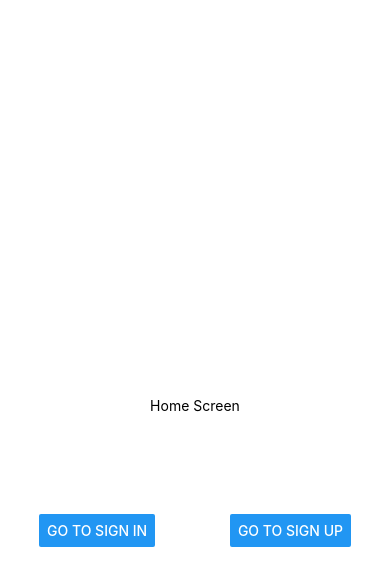
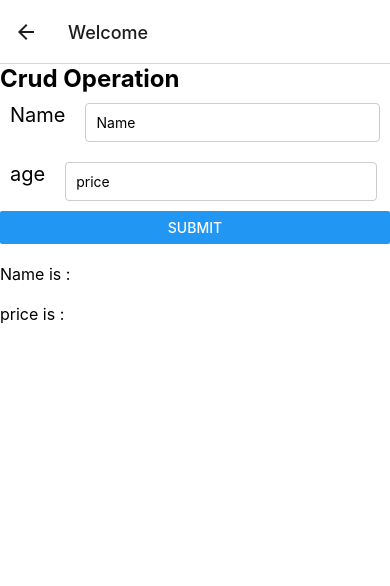
Before and after one commit to mohamed-wageh/Talabt, a React Native app in the folder project/: screen /Welcome in a window 390 px wide. Shown: the top 586 px of the page. Built offline with nearby package versions, Linux system fonts and the light colour scheme.

Commit message:
add wageh.js

```diff
--- a/project/App.js
+++ b/project/App.js
@@ -4,17 +4,23 @@ import { createNativeStackNavigator } from '@react-navigation/native-stack';
 import SignInPage from './screens/signin';
 import HomeScreen from './screens/homescreen';
 import SignupPage from './screens/signup';
+import Welcome from './screens/welcome';
 
 
 const Stack = createNativeStackNavigator();
 
 function App() {
   return (
-<NavigationContainer>
+    <NavigationContainer>
       <Stack.Navigator initialRouteName="Home">
-        <Stack.Screen name="Home" component={HomeScreen} options = {{ headerShown:false}}/>
+        <Stack.Screen
+          name="Home"
+          component={HomeScreen}
+          options={{ headerShown: false }}
+        />
         <Stack.Screen name="SignInPage" component={SignInPage} />
         <Stack.Screen name="SignupPage" component={SignupPage} />
+        <Stack.Screen name="Welcome" component={Welcome} />
       </Stack.Navigator>
     </NavigationContainer>
   );
--- a/project/firebase/firebase.js
+++ b/project/firebase/firebase.js
@@ -1,6 +1,7 @@
 // Import the functions you need from the SDKs you need
 import { initializeApp } from "firebase/app";
 import { getAuth} from "firebase/auth";
+import { getFirestore } from "firebase/firestore";
 // TODO: Add SDKs for Firebase products that you want to use
 // https://firebase.google.com/docs/web/setup#available-libraries
 
@@ -17,5 +18,6 @@ const firebaseConfig = {
 // Initialize Firebase
 const app = initializeApp(firebaseConfig);
 const auth = getAuth(app);
+export const db = getFirestore(app);
 
 export default auth;
--- a/project/screens/SignIn.js
+++ b/project/screens/SignIn.js
@@ -17,7 +17,7 @@ export default function SignInPage({navigation}) {
     signInWithEmailAndPassword(auth,email, password)
       .then(() => {
         setIsSignedIn(true);
-        navigation.navigate('WelcomePage');
+        navigation.navigate("Welcome");
       })
     .catch((error) => {
       seterrorMsg(error.message);
--- /dev/null
+++ b/project/screens/wageh.js
@@ -0,0 +1 @@
+wageh
--- /dev/null
+++ b/project/screens/welcome.js
@@ -0,0 +1,104 @@
+import { Text, View, StyleSheet, TextInput, Button } from "react-native";
+import React, { useState } from "react";
+import { doc, setDoc } from "firebase/firestore";
+import db from '../firebase/firebase'
+
+const welcome = () => {
+  const [Name, setName] = useState("");
+  const [Age, setAge] = useState("");
+const handleSubmit = () => {
+  setDoc(doc(db, "users", "id"), {
+  name:Name,
+  age:Age,
+  }).then(() =>{
+    console.log('done')
+  }).catch((error) =>{
+    console.log(error)
+  });
+}
+    return (
+      <View style={styles.container}>
+        <Text style={styles.title}>Crud Operation</Text>
+        <View style={styles.inputContainer}>
+          <Text style={styles.label}>Name</Text>
+          <TextInput
+            style={styles.input}
+            placeholder="Name"
+            value={Name}
+            onChangeText={setName}
+          />
+        </View>
+        <View style={styles.inputContainer}>
+          <Text style={styles.label}>age</Text>
+          <TextInput
+            style={styles.input}
+            placeholder="price"
+            value={Age}
+            onChangeText={setAge}
+          />
+        </View>
+        <Button title="Submit" onPress={handleSubmit} />
+        <Text style={styles.counterText}>Name is : </Text>
+        <Text style={styles.counterText}>price is : </Text>
+      </View>
+    );
+  }
+
+const styles = StyleSheet.create({
+  container: {
+    flex: 1,
+    backgroundColor: "#fff",
+  },
+  label: {
+    fontSize: 20,
+    margin:10,
+  },
+  title: {
+    fontSize: 24,
+    fontWeight: "bold",
+    color: "#000",
+  },
+  inputContainer: {
+    flexDirection: "row",
+  },
+  input: {
+    borderWidth: 1,
+    borderColor: "#ccc",
+    borderRadius: 4,
+    padding: 10,
+    width: "80%",
+    margin: 10,
+  },
+  buttonContainer: {
+    flexDirection: "row",
+    justifyContent: "space-between",
+    width: "80%",
+  },
+  button: {
+    backgroundColor: "blue",
+    padding: 10,
+    borderRadius: 4,
+    marginBottom: 10,
+    width: "30%",
+    alignItems: "center",
+  },
+  buttonText: {
+    color: "white",
+    fontWeight: "bold",
+  },
+  errorMsg: {
+    color: "red",
+    marginBottom: 10,
+  },
+  message: {
+    color: "blue",
+    marginBottom: 10,
+  },
+  counterText: {
+    marginTop: 20,
+    fontSize: 16,
+  },
+});
+
+
+export default welcome
```
